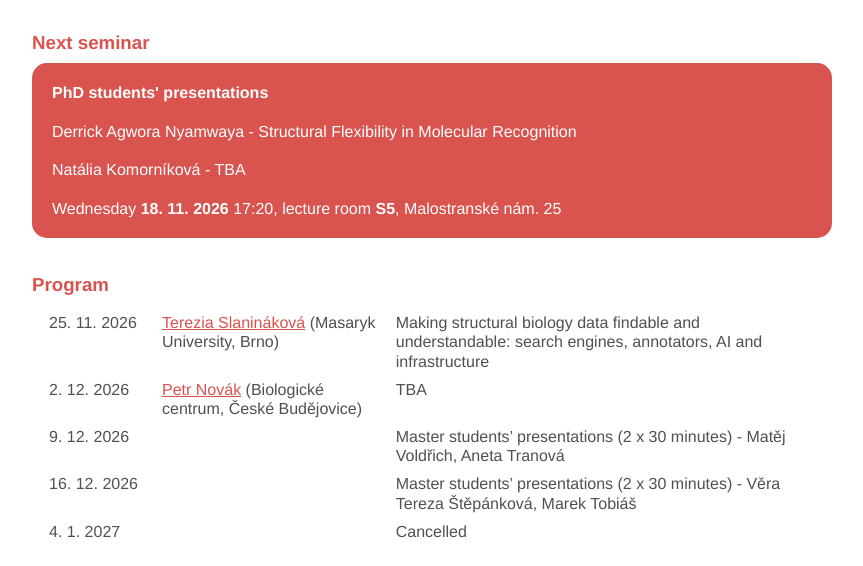
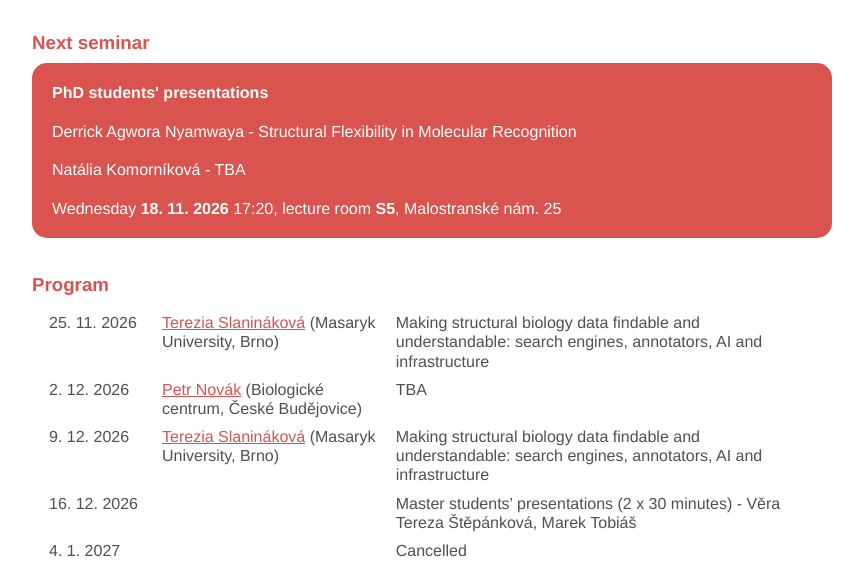
Before and after one commit to davidhoksza/cu-bioinformatics-seminar, a plain HTML site: page index.html in a window 1280 px wide. Shown: the part 234-800 px from the top of the page, without its empty margins (208-1071 px from the left). Drawn offline with Linux system fonts and the light colour scheme.

Commit message:
program updated

```diff
--- a/index.html
+++ b/index.html
@@ -55,7 +55,8 @@
                 <!-- <tr><td class="date">18. 11. 2026 </td><td></td><td>PhD students' presentations (2 x 30 minutes) - Derrick Agwora Nyamwaya, Natália	Komorníková</td></tr> -->
                 <tr><td class="date">25. 11. 2026 </td><td><a href="https://terkaslan.github.io/">Terezia Slanináková</a> (Masaryk University, Brno)</td><td>Making structural biology data findable and understandable: search engines, annotators, AI and infrastructure</td></tr>
                 <tr><td class="date">2. 12. 2026 </td><td><a href="http://w3lamc.umbr.cas.cz/lamc/">Petr Novák</a> (Biologické centrum, České Budějovice)</td><td>TBA</td></tr>
-                <tr><td class="date">9. 12. 2026 </td><td></td><td> Master students’ presentations (2 x 30 minutes) - Matěj Voldřich, Aneta Tranová</td></tr>
+                <tr><td class="date">9. 12. 2026 </td><td><a href="https://terkaslan.github.io/">Terezia Slanináková</a> (Masaryk University, Brno)</td><td>Making structural biology data findable and understandable: search engines, annotators, AI and infrastructure</td></tr>
+                <!-- <tr><td class="date">9. 12. 2026 </td><td></td><td> Master students’ presentations (2 x 30 minutes) - Matěj Voldřich, Aneta Tranová</td></tr> -->
                 <tr><td class="date">16. 12. 2026 </td><td></td><td> Master students’ presentations (2 x 30 minutes) - Věra Tereza Štěpánková, Marek Tobiáš</td></tr>
                 <tr><td class="date">4. 1. 2027 </td><td></td><td>Cancelled</td></tr>
             </table>
```
